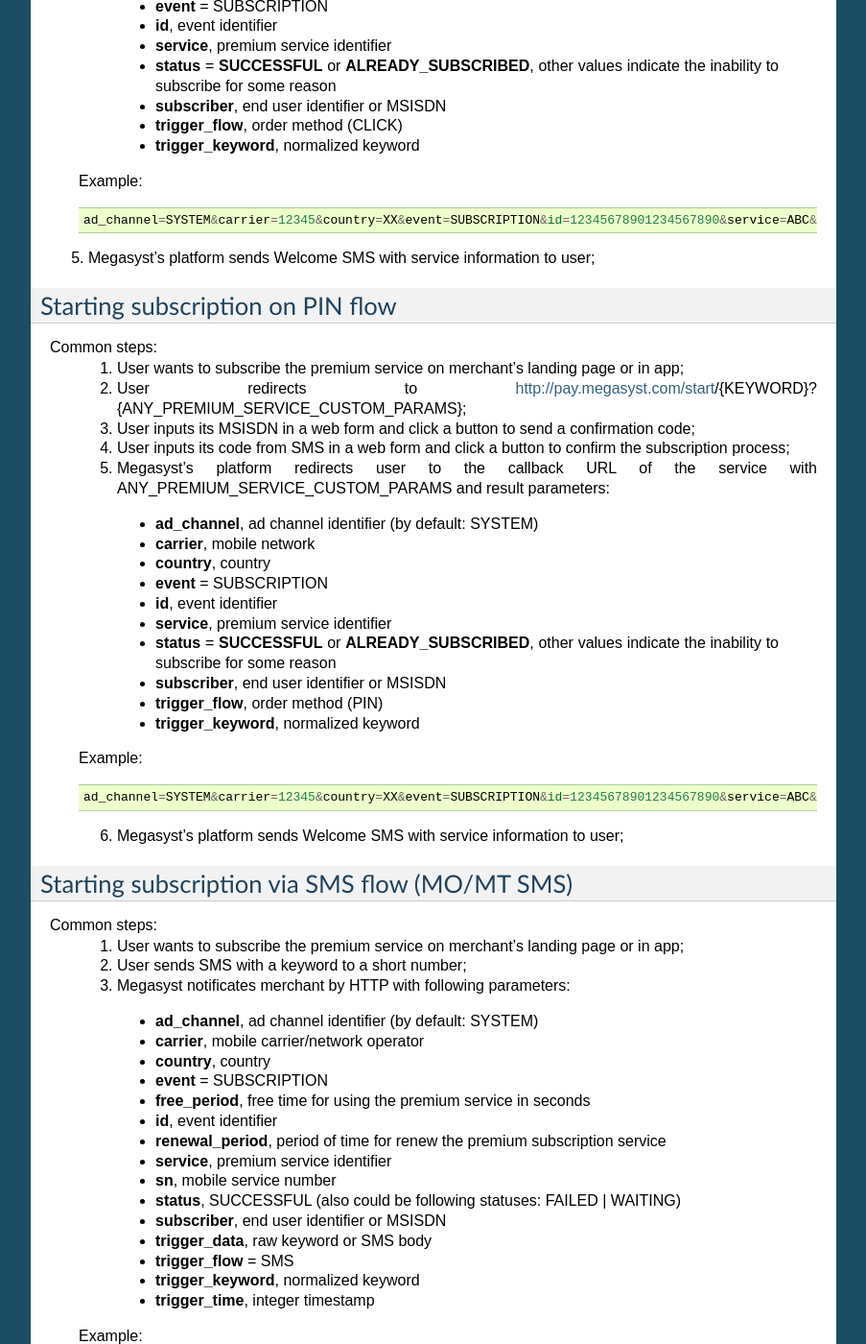
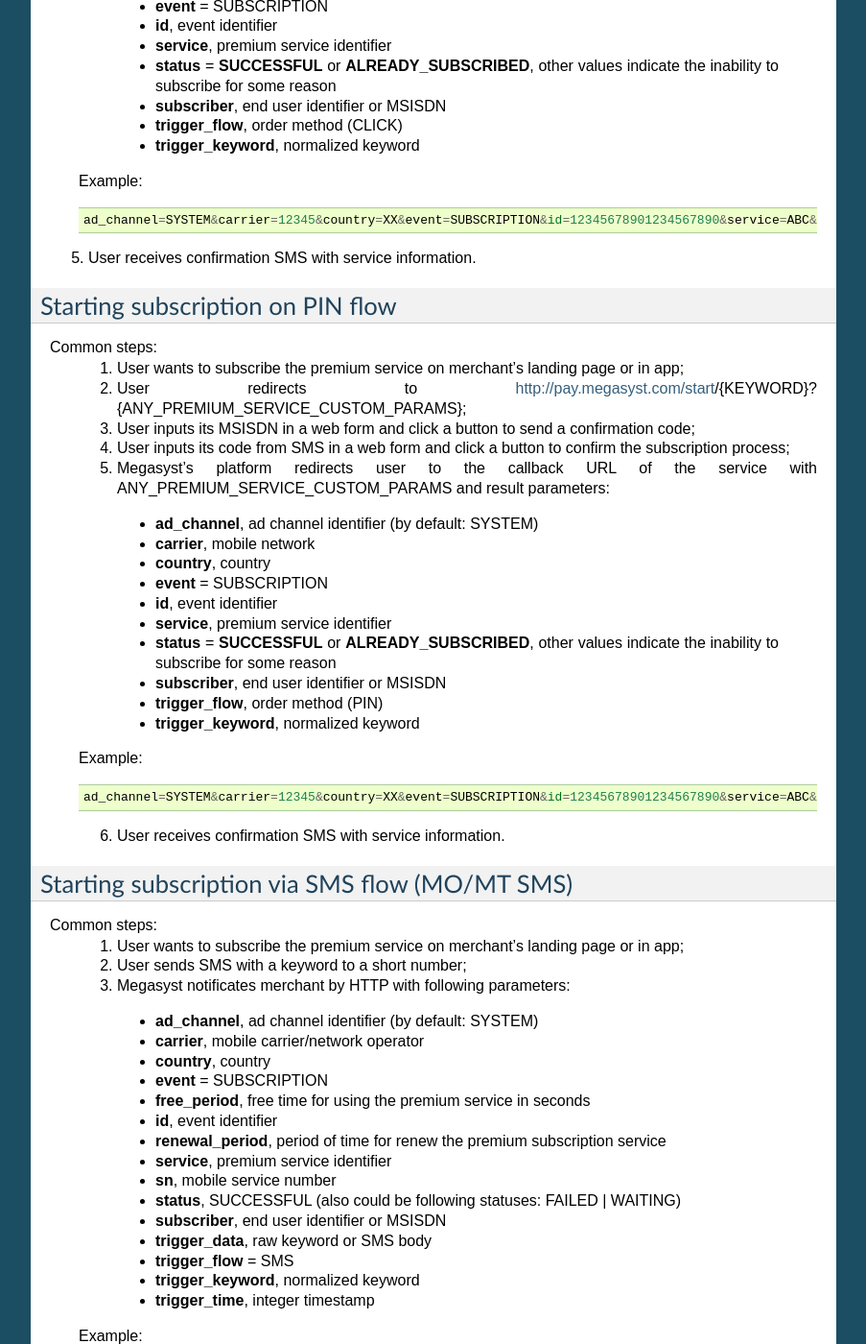
Before and after one commit to megasyst/lab, a Sphinx documentation site: the page built from docs/2_subscription.rst, in a window 1280 px wide and 1400 px high, scrolled down 476 px. Shown: the whole window at 96% size, without its empty margins (198-1101 px from the left). Built offline with Sphinx 7.4.7, drawn with Linux system fonts in a browser that asks for light colours; some of the changed text lies outside the part shown.

Commit message:
Update 2_subscription.rst

```diff
--- a/docs/2_subscription.rst
+++ b/docs/2_subscription.rst
@@ -30,7 +30,7 @@ Common steps:
   Example::
 
     ad_channel=SYSTEM&carrier=12345&country=XX&event=SUBSCRIPTION&id=12345678901234567890&service=ABC&status=SUCCESSFUL&subscriber=12345678900&trigger_flow=CLICK&trigger_keyword=ABC
-5. Megasyst's platform sends Welcome SMS with service information to user;
+5. User receives confirmation SMS with service information.
 
 Starting subscription on PIN flow
 -----------------------------------------
@@ -56,7 +56,7 @@ Common steps:
 
      ad_channel=SYSTEM&carrier=12345&country=XX&event=SUBSCRIPTION&id=12345678901234567890&service=ABC&status=SUCCESSFUL&subscriber=12345678900&trigger_flow=PIN&trigger_keyword=ABC
 
-  6. Megasyst's platform sends Welcome SMS with service information to user;
+  6. User receives confirmation SMS with service information.
 
 
 Starting subscription via SMS flow (MO/MT SMS)
@@ -86,7 +86,7 @@ Common steps:
 
      ad_channel=SYSTEM&carrier=12345&country=XX&event=SUBSCRIPTION&free_period=86400&id=12345678901234567890&renewal_period=86400&service=ABC&sn=1234&status=SUCCESSFUL&subscriber=12345678900&subscription=12345678901234567890&trigger_data=abc+123&trigger_flow=SMS&trigger_keyword=ABC&trigger_time=2020-01-01+01%3A01%3A01+UTC
 
-  4. Megasyst's platform sends SMS to user Welcome SMS with service information;
+  4. User receives confirmation SMS with service information.
 
 
 Renewal of subscription
@@ -139,4 +140,4 @@ Megasyst notificates partners by HTTP with next parameters:
 
     ad_channel=SYSTEM&carrier=12345&country=XX&event=UNSUBSCRIPTION&id=12345678901234567892&service=ABC&sn=1234&status=SUCCESSFUL&subscriber=12345678900&trigger_data=stop+abc&trigger_flow=SMS&trigger_keyword=STOP&trigger_time=2020-01-01+01%3A01%3A01+UTC
 
-Megasyst's platform sends SMS to user with information about stop of active subscription service.
+User receives confirmation SMS about unsubscription.
```
Also changed, not shown: other parts of docs/2_subscription.rst (+1 -0 lines).
